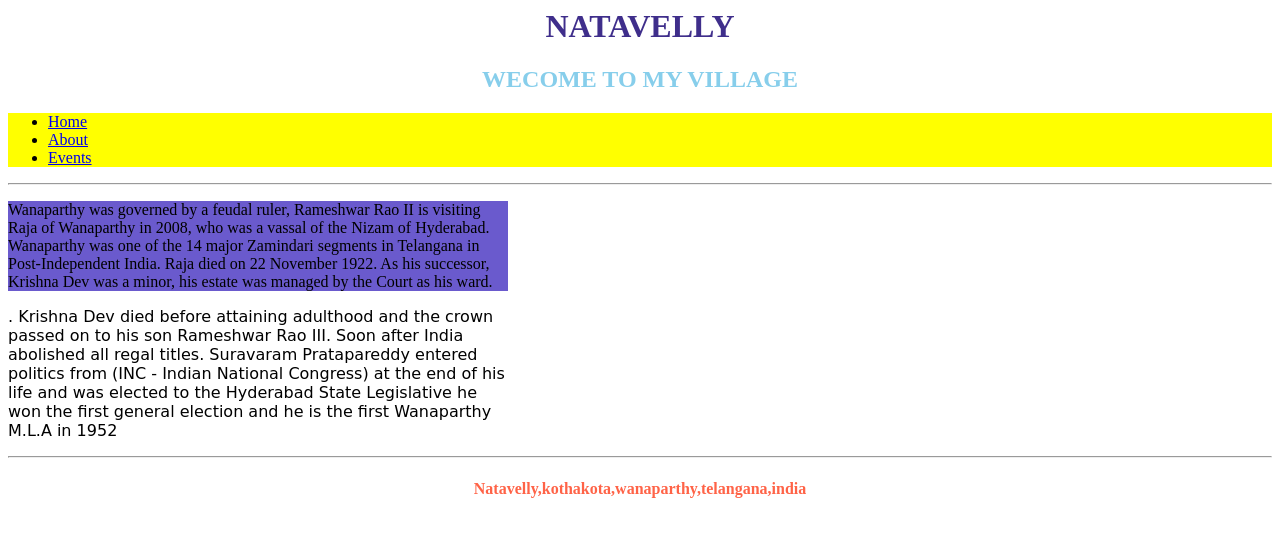
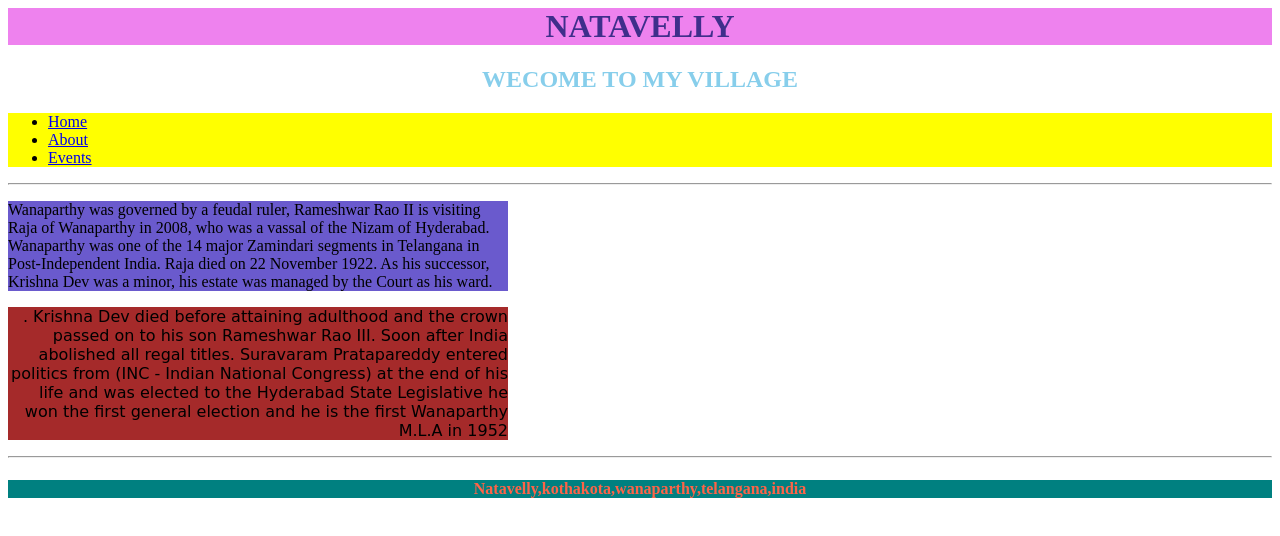
Before and after one commit to naga9160/naga, a plain HTML site: page colour.html in a window 1280 px wide. Drawn offline with Linux system fonts and the light colour scheme.

Commit message:
colour with  style

```diff
--- a/colour.html
+++ b/colour.html
@@ -3,7 +3,7 @@
 <title>Natavelly</title>
 </head>
 <body>
-<h1 style="color: rgb(63, 46, 139);text-align: center;font-family: 'Times New Roman', Times, serif;">NATAVELLY</h1>
+<h1 style="color: rgb(63, 46, 139);background-color: violet; text-align: center;font-family: 'Times New Roman', Times, serif;">NATAVELLY</h1>
 <h2 style="color: skyblue;text-align: center;">WECOME TO MY VILLAGE</h2>
 <ul style="background-color: yellow;">
 <li><a href="./home.html">Home</a></li>
@@ -14,9 +14,8 @@
 <p style="background-color: slateblue;width: 500px;">
     Wanaparthy was governed by a feudal ruler, Rameshwar Rao II is visiting Raja of Wanaparthy in 2008, who was a vassal of the Nizam of Hyderabad. Wanaparthy was one of the 14 major Zamindari segments in Telangana in Post-Independent India. Raja died on 22 November 1922. As his successor, Krishna Dev was a minor, his estate was managed by the Court as his ward.
 </p>
-<p style="font-family: cursive;width: 500px;">. Krishna Dev died before attaining adulthood and the crown passed on to his son Rameshwar Rao III. Soon after India abolished all regal titles. Suravaram Pratapareddy entered politics from (INC - Indian National Congress) at the end of his life and was elected to the Hyderabad State Legislative he won the first general election and he is the first Wanaparthy M.L.A in 1952
+<p style="font-family: cursive;width: 500px;background-color: brown;text-align: right;">. Krishna Dev died before attaining adulthood and the crown passed on to his son Rameshwar Rao III. Soon after India abolished all regal titles. Suravaram Pratapareddy entered politics from (INC - Indian National Congress) at the end of his life and was elected to the Hyderabad State Legislative he won the first general election and he is the first Wanaparthy M.L.A in 1952
 </p>
 <hr>
-<h4 style="color: tomato;text-align: center;">Natavelly,kothakota,wanaparthy,telangana,india</h4>
-</body>
+<h4 style="color: tomato;text-align: center;background-color: teal;text-align: center;">Natavelly,kothakota,wanaparthy,telangana,india</h4>
 </html>
```
